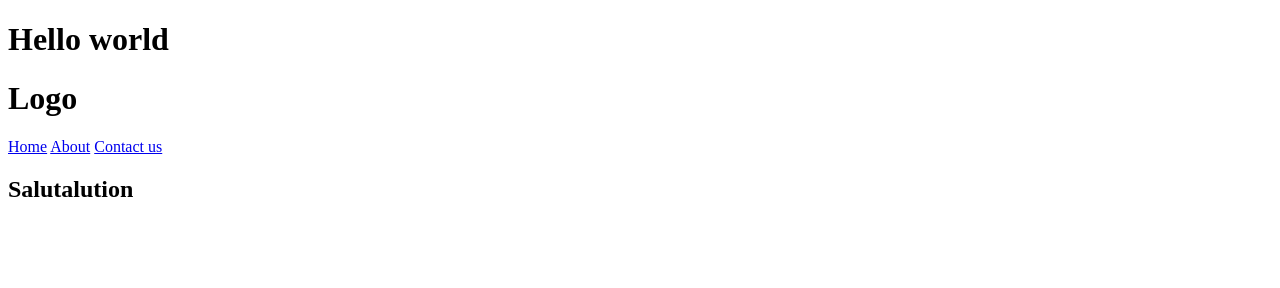
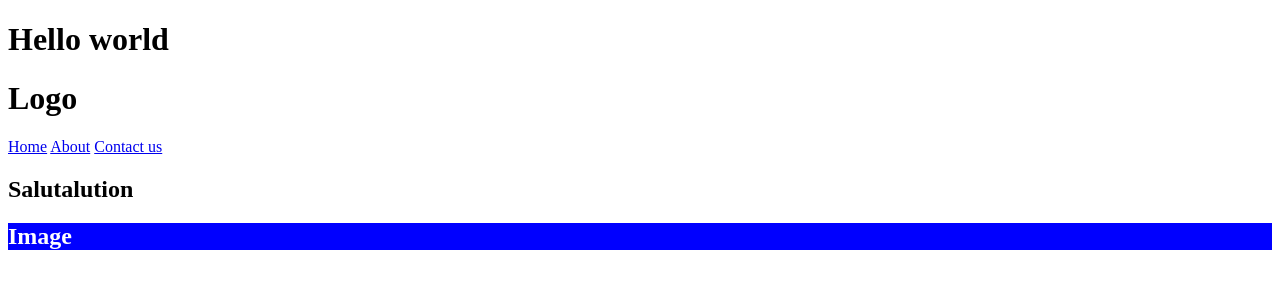
Before and after one commit to jiresnodem/project, a plain HTML site: page index.html in a window 1280 px wide. Drawn offline with Linux system fonts and the light colour scheme.

Commit message:
add section image

```diff
--- a/assets/index.css
+++ b/assets/index.css
@@ -1 +1,5 @@
 /** @format */
+#picture {
+	background-color: blue;
+	color: white;
+}
--- a/index.html
+++ b/index.html
@@ -6,6 +6,7 @@
 		<meta charset="UTF-8" />
 		<meta http-equiv="X-UA-Compatible" content="IE=edge" />
 		<meta name="viewport" content="width=device-width, initial-scale=1.0" />
+		<link rel="stylesheet" href="./assets/index.css" />
 		<title>Document</title>
 	</head>
 	<body>
@@ -23,6 +24,10 @@
 			<section>
 				<h1>Salutalution</h1>
 			</section>
+
+			<section id="picture">
+				<h1>Image</h1>
+			</section>
 		</main>
 	</body>
 </html>
```
